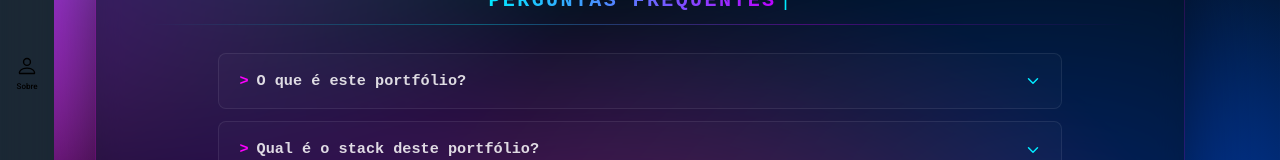
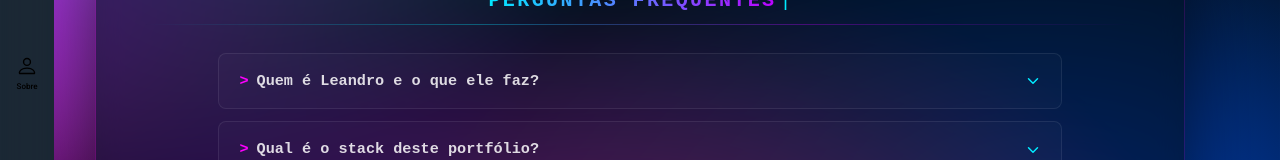
Before and after one commit to LeandroDukievicz/Portifolio-Cyber-Dukie, a Next.js app: page /faq in a window 1280 px wide. Shown: the part 132-292 px from the top of the page. Built offline with nearby package versions, Linux system fonts and the light colour scheme.

Commit message:
feat(faq): substituir primeira pergunta por 'Quem é Leandro e o que ele faz?' (PT e EN)

```diff
--- a/app/faq/page.tsx
+++ b/app/faq/page.tsx
@@ -7,8 +7,8 @@ import { useLanguage } from "../context/LanguageContext";
 
 const FAQ_PT = [
   {
-    q: "O que é este portfólio?",
-    a: "Este é o portfólio de Leandro Dukiévicz, desenvolvedor Front-End especializado em React, Next.js e TypeScript. O objetivo é apresentar projetos, habilidades e formas de contato de maneira interativa e moderna.",
+    q: "Quem é Leandro e o que ele faz?",
+    a: "Sou um desenvolvedor Full Stack com foco em construção de aplicações escaláveis, que também sejam performáticas e com uma marcante experiência de usuário, trabalhando com todo o ciclo de desenvolvimento, desde a arquitetura e modelagem dos dados até o deploy em produção e monitoramento pós-lançamento.",
   },
   {
     q: "Qual é o stack deste portfólio?",
@@ -34,8 +34,8 @@ const FAQ_PT = [
 
 const FAQ_EN = [
   {
-    q: "What is this portfolio?",
-    a: "This is the portfolio of Leandro Dukiévicz, a Front-End developer specialized in React, Next.js, and TypeScript. The goal is to present projects, skills, and contact information in an interactive and modern way.",
+    q: "Who is Leandro and what does he do?",
+    a: "I am a Full Stack developer focused on building scalable applications that are also performant and deliver a remarkable user experience, working across the entire development cycle — from architecture and data modeling to production deployment and post-launch monitoring.",
   },
   {
     q: "What is this portfolio's stack?",
```
